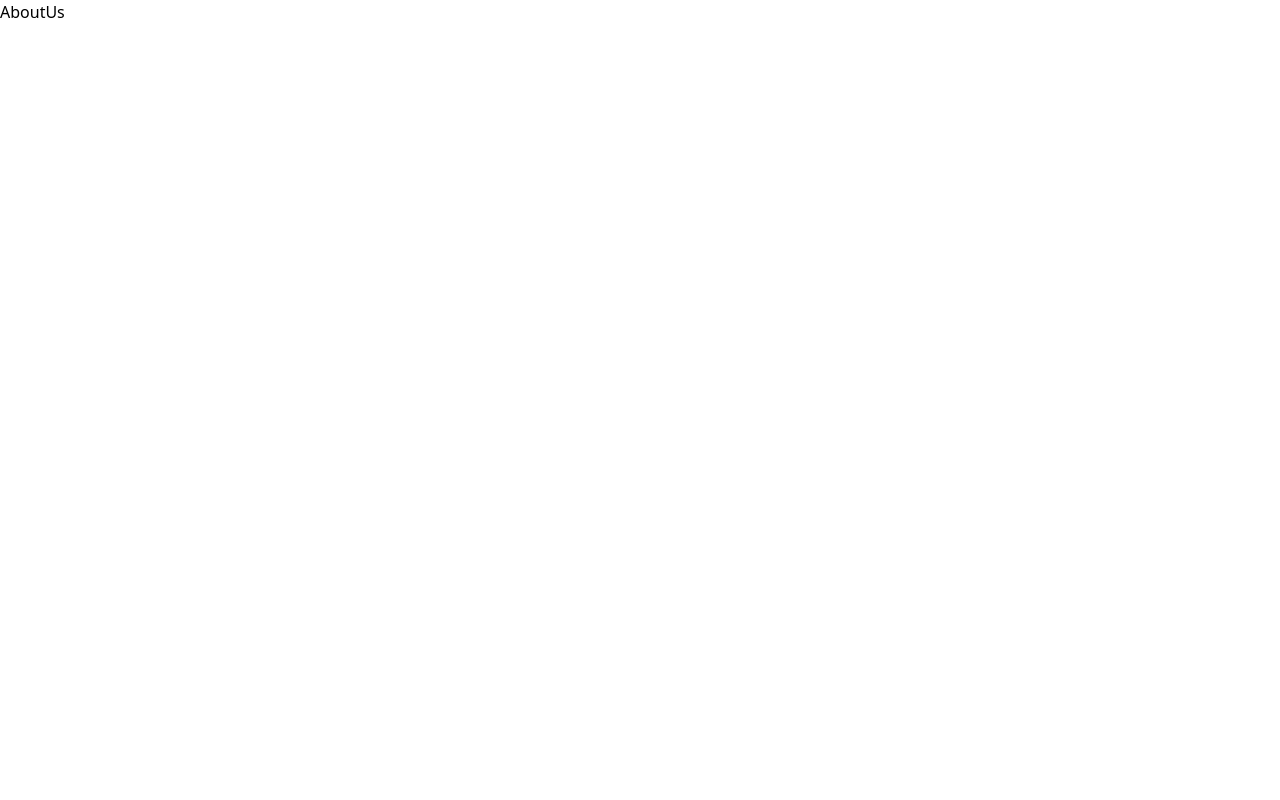
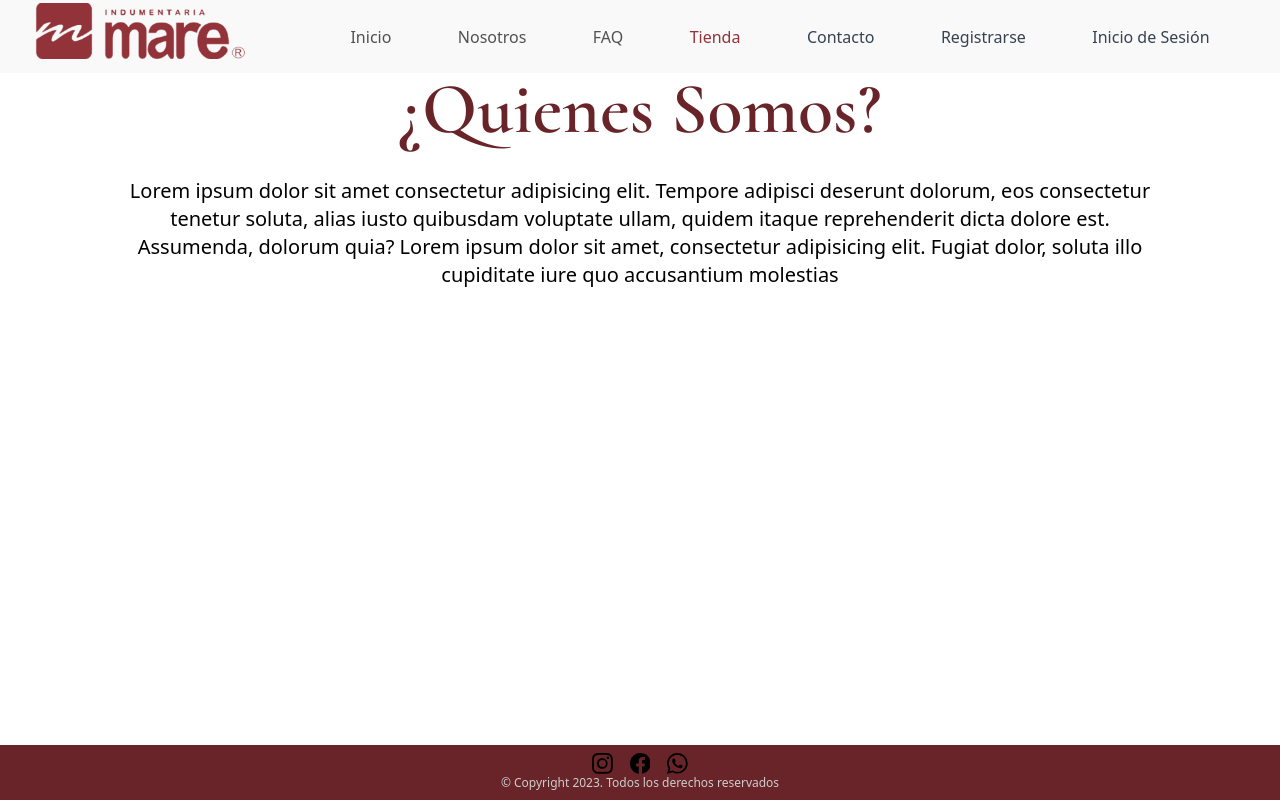
Before and after one commit to No-Country/c-14-31-n-java-react, a React (Vite) app in the folder client/: page /AboutUs in a window 1280 px wide. Built offline with nearby package versions, Linux system fonts and the light colour scheme.

Commit message:
feat:add About us page

```diff
--- a/client/src/components/header/Header.jsx
+++ b/client/src/components/header/Header.jsx
@@ -66,9 +66,9 @@ const Header = () => {
             <span className="font-medium"> Inicio </span>
           </Link>
 
-          <li className="flex items-center gap-2 lg:gap-x-1 rounded-lg px-4 py-2 text-neutral-900">
+          <Link to="/aboutUs" className="flex items-center gap-2 lg:gap-x-1 rounded-lg px-4 py-2 text-neutral-900">
             <span className="font-medium"> Nosotros </span>
-          </li>
+          </Link>
 
           <li className="flex items-center gap-2 lg:gap-x-1 rounded-lg px-4 py-2 text-neutral-900">
             <span className="font-medium">FAQ</span>
--- a/client/src/pages/aboutUs/AboutUs.jsx
+++ b/client/src/pages/aboutUs/AboutUs.jsx
@@ -1,9 +1,18 @@
+import Header from "../../components/header/Header";
+import { Footer } from "../../components/footer/Footer";
 
 
 const AboutUs = () => {
     return (
-        <div>
-            AboutUs
+        <div className="h-screen min-h-screen flex flex-col">
+            <div>
+                <Header />
+            </div>
+            <h1 className="text-7xl text-center font-cormorant text-primary-700 font-bold">¿Quienes Somos?</h1>
+            <p className="text-center text-nunito text-xl my-8 mx-6 md:mx-32">Lorem ipsum dolor sit amet consectetur adipisicing elit. Tempore adipisci deserunt dolorum, eos consectetur tenetur soluta, alias iusto quibusdam voluptate ullam, quidem itaque reprehenderit dicta dolore est. Assumenda, dolorum quia? Lorem ipsum dolor sit amet, consectetur adipisicing elit. Fugiat dolor, soluta illo cupiditate iure quo accusantium molestias</p>
+            <div className="mt-auto">
+                <Footer />
+            </div>
         </div>
     )
 }
```
